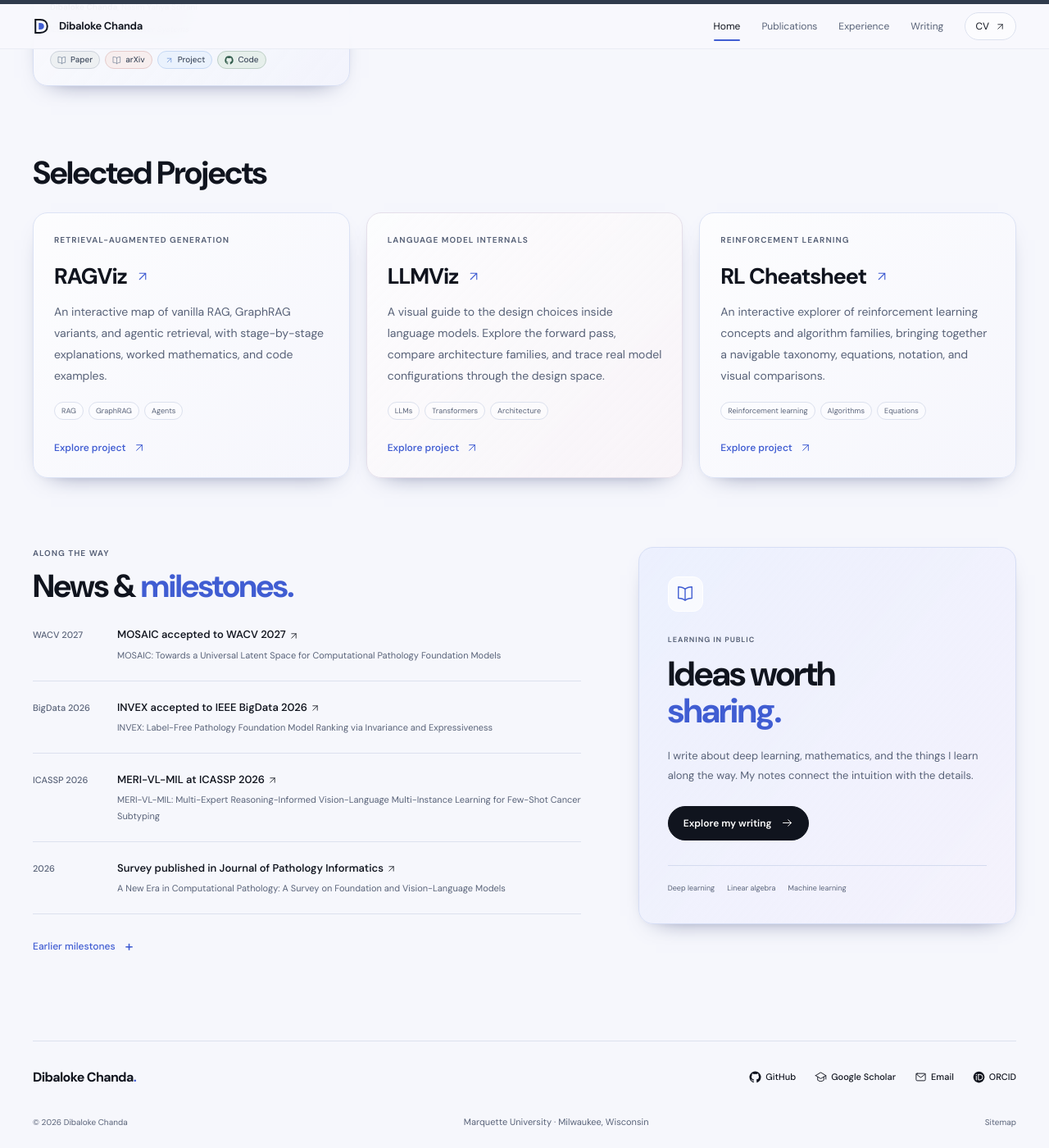
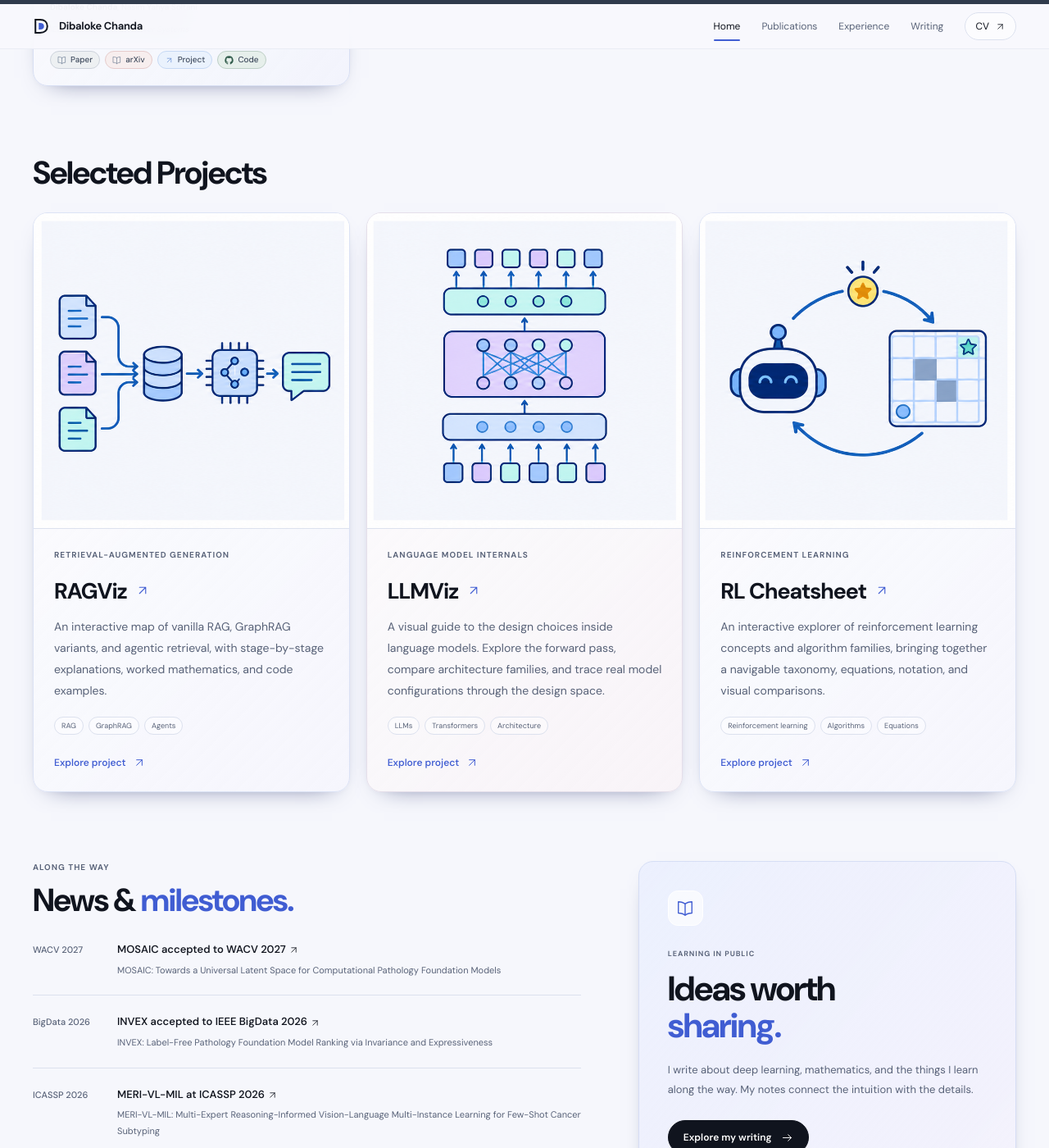
Before and after one commit to dibaloke/dibaloke.github.io, a Jekyll site: the page built from _pages/about.md, in a window 1280 px wide and 1400 px high, scrolled down 2510 px. Shown: the whole window at 82% size. Built offline with Jekyll 4.4.1, drawn with Linux system fonts in a browser that asks for light colours.

Commit message:
Add generated RAG Transformer and reinforcement learning project illustrations

```diff
--- a/_pages/about.md
+++ b/_pages/about.md
@@ -39,6 +39,7 @@ redirect_from:
   <div class="project-grid">
     {% for project in site.data.projects %}
     <article class="resource-card project-card">
+      <a class="project-illustration" href="{{ project.url }}" aria-label="Explore {{ project.title }}" style="--project-panel: {{ forloop.index0 }}"><img src="{{ '/assets/images/projects/ai-project-illustrations.png' | relative_url }}" alt="" width="2048" height="683" loading="lazy" decoding="async"></a>
       <p class="card-label">{{ project.category }}</p>
       <h3><a href="{{ project.url }}">{{ project.title }} {% include academic/icon.html name="arrow-up-right" %}</a></h3>
       <p>{{ project.description }}</p>
--- a/assets/css/academic.css
+++ b/assets/css/academic.css
@@ -274,13 +274,16 @@ html:not(.js) .publication-toolbar{display:none}
 .resource-card{border:1px solid #dce3f5;border-radius:var(--radius);background:linear-gradient(135deg,#ffffffb3,#f5f5fd80);padding:31px;display:flex;flex-direction:column;align-items:flex-start;box-shadow:var(--shadow)}
 .resource-card:nth-child(2n){background:linear-gradient(135deg,#ffffffb3,#faf1f380);border-color:#e5dfea}
 .project-grid{display:grid;grid-template-columns:repeat(3,minmax(0,1fr));gap:20px}
-.project-grid .project-card{min-width:0;padding:25px}
+.project-grid .project-card{min-width:0;padding:25px;overflow:hidden}
+.project-illustration{display:block;position:relative;flex-shrink:0;width:calc(100% + 50px);aspect-ratio:1;margin:-25px -25px 24px;overflow:hidden;background:#f6f7fc;border-bottom:1px solid var(--line)}
+.project-illustration img{position:absolute;top:0;left:calc(var(--project-panel) * -100%);display:block;width:300%;max-width:none;height:100%}
+.project-illustration:focus-visible{outline:2px solid var(--accent);outline-offset:-4px}
 .project-card h3 a{display:inline-flex;align-items:center;gap:10px}
 .project-card h3 .icon{width:18px;height:18px;color:var(--accent)}
 .project-card .tag-list{gap:6px;margin-top:18px}
 .project-card .tag{font-size:9px;padding:3px 8px}
 @media(max-width:1000px){.project-grid{grid-template-columns:repeat(2,minmax(0,1fr))}}
-@media(max-width:700px){.project-grid{grid-template-columns:1fr;gap:16px}.project-grid .project-card{padding:22px}}
+@media(max-width:700px){.project-grid{grid-template-columns:1fr;gap:16px}.project-grid .project-card{padding:22px}.project-illustration{width:calc(100% + 44px);margin:-22px -22px 22px}}
 .resource-card .card-label{margin-bottom:20px}
 .resource-card h2,.resource-card h3{font-size:27px;margin-bottom:16px;letter-spacing:-.035em}
 .resource-card h2 a:hover{color:var(--accent)}
```
Also changed, not shown: assets/images/projects/ai-project-illustrations.png (added).
